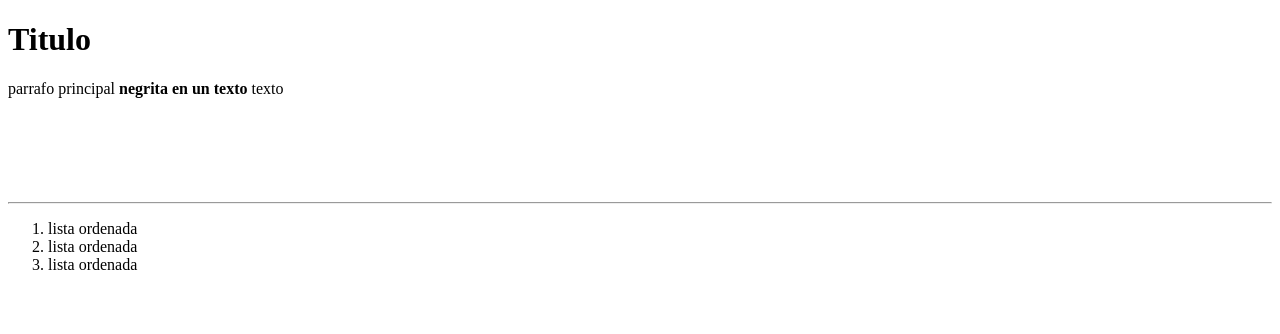
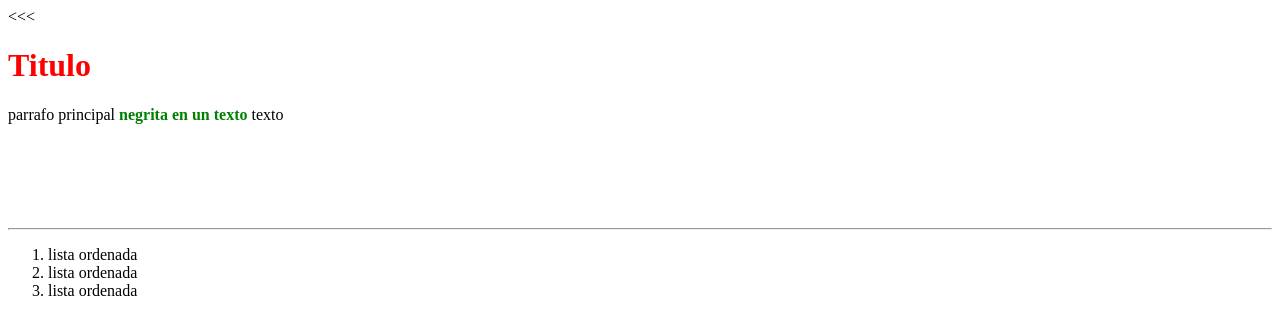
Before and after one commit to HuacacolquiCruzadoLeoncio/Clase_01, a plain HTML site: page index.html in a window 1280 px wide. Drawn offline with Linux system fonts and the light colour scheme.

Commit message:
bootstrap

```diff
--- a/index.html
+++ b/index.html
@@ -1,13 +1,14 @@
 <!DOCTYPE html>
 <html lang="en">
 <head>
-    <meta charset="UTF-8">
+    <meta charset="UTF-8"><<<
     <meta name="viewport" content="width=device-width, initial-scale=1.0">
-    <title>Titulo </title>
+    <title>Document</title>
+    <link rel="stylesheet" href="style.css">
 </head>
 <body>
     <h1>Titulo</h1>
-    <p>parrafo principal<b> negrita en un texto</b> <spam>texto</spam></body><p>
+    <p>parrafo principal <b> negrita en un texto</b> <spam>texto</spam><p>
         <br>
         <br>
         <br>
--- a/main.js
+++ b/main.js
@@ -0,0 +1 @@
+alert("HOLA")
--- a/style.css
+++ b/style.css
@@ -0,0 +1,7 @@
+h1{
+
+    color: red
+}
+b{
+    color: green
+}
```
